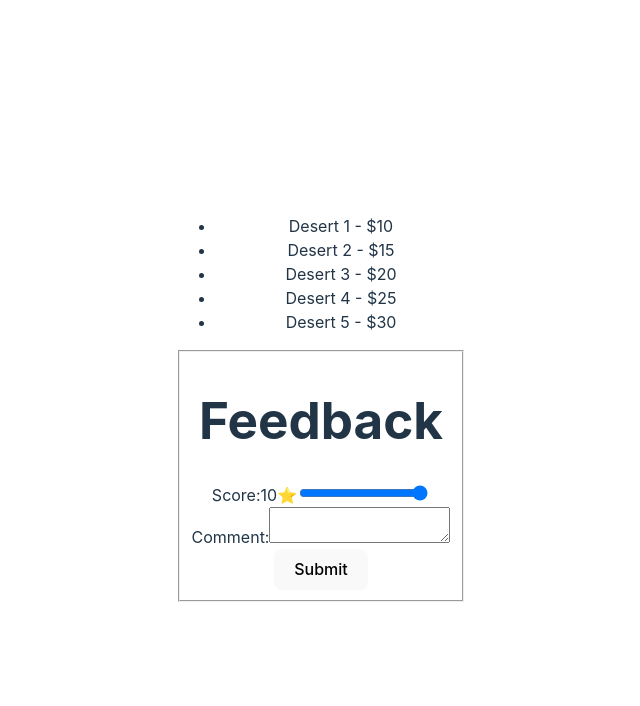
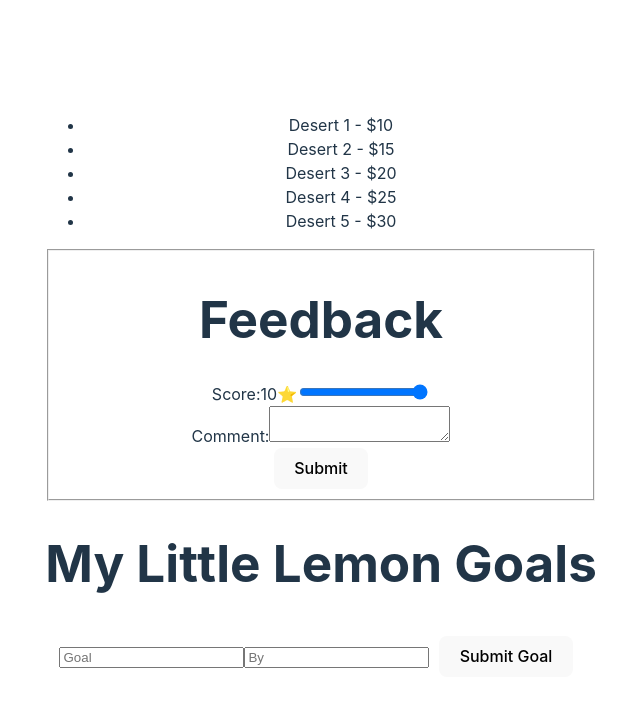
Before and after one commit to PoliJun/react-course-by-meta, a React (Vite) app: page / in a window 1280 px wide. Shown: the top 706 px of the page, without its empty margins (319-959 px from the left). Built offline with nearby package versions, Linux system fonts and the light colour scheme.

Commit message:
Add Goal component

```diff
--- a/src/App.jsx
+++ b/src/App.jsx
@@ -1,12 +1,14 @@
 import Feedback from './components/Feedback';
 import ListExample from './components/ListExample';
 import './App.css';
+import Goal from './components/Goal';
 
 const App = () => {
     return (
         <div className='App'>
             <ListExample />
             <Feedback />
+            <Goal />
         </div>
     );
 };
--- /dev/null
+++ b/src/components/Goal.jsx
@@ -0,0 +1,77 @@
+import { useState } from 'react';
+import PropTypes from 'prop-types';
+
+function GoalForm(props) {
+  const [formData, setFormData] = useState({ goal: '', by: '' });
+  function handleChange(event) {
+    setFormData({ ...formData, [event.target.name]: event.target.value }); // Interesting!
+  }
+  function submitHandler(event) {
+    event.preventDefault();
+    // console.log(formData);
+    props.onAdd(formData);
+    setFormData({ goal: '', by: '' });
+  }
+  return (
+    <>
+      <h1>My Little Lemon Goals</h1>
+      <form onSubmit={submitHandler}>
+        <input
+          type="text"
+          name="goal"
+          placeholder="Goal"
+          value={formData.goal}
+          onChange={handleChange}
+        />
+        <input
+          type="text"
+          name="by"
+          placeholder="By"
+          value={formData.by}
+          onChange={handleChange}
+        />
+        <button type="submit" style={{ margin: '10px' }}>
+          Submit Goal
+        </button>
+      </form>
+    </>
+  );
+}
+GoalForm.propTypes = {
+  onAdd: PropTypes.func.isRequired,
+};
+
+function GoalList(props) {
+  return (
+    <ul>
+      {props.allGoals.map((g) => (
+        <li key={g.goal}>
+          <span>
+            My goal is {g.goal}, by {g.by}
+          </span>
+        </li>
+      ))}
+    </ul>
+  );
+}
+
+GoalList.propTypes = {
+  allGoals: PropTypes.array.isRequired,
+};
+
+function Goal() {
+  const [allGoals, updateAllGoals] = useState([]);
+
+  function addGoal(goal) {
+    updateAllGoals([...allGoals, goal]);
+  }
+
+  return (
+    <>
+      <GoalForm onAdd={addGoal} />
+      <GoalList allGoals={allGoals} />
+    </>
+  );
+}
+
+export default Goal;
```
Also changed, not shown: 1 other file (tests, documents, lock files or other folders).
